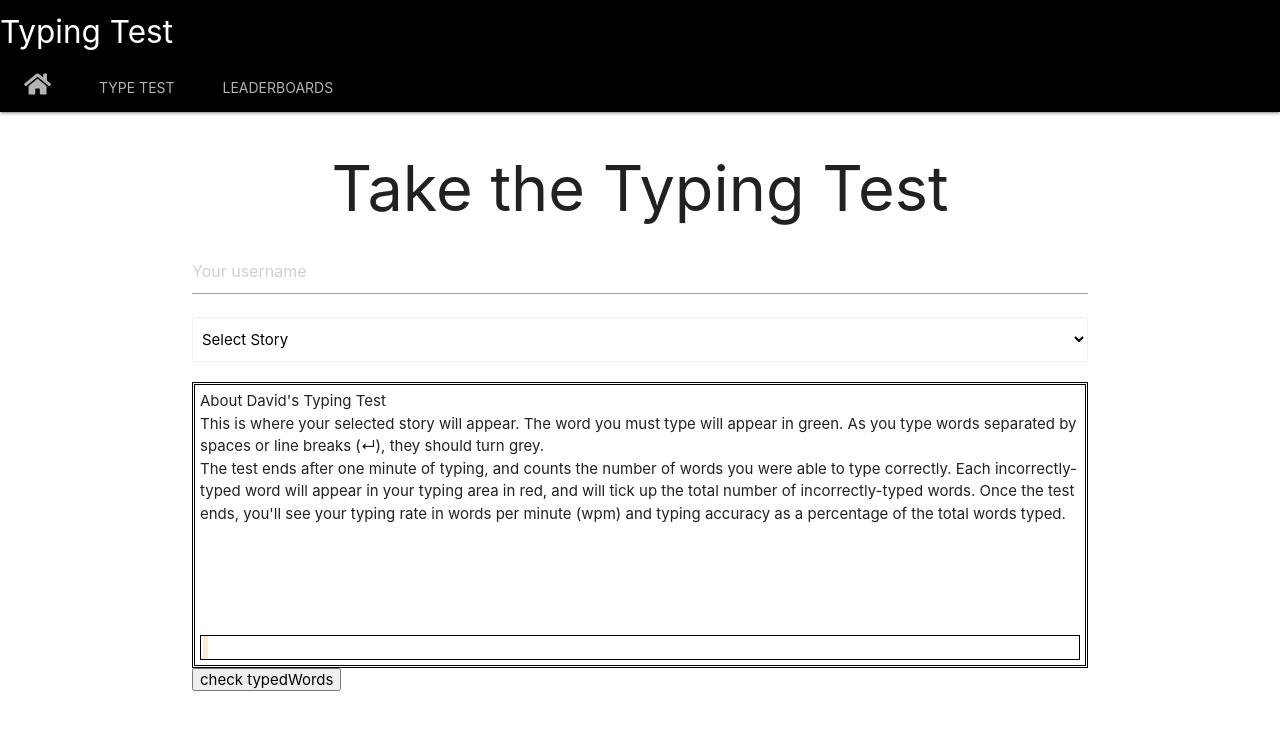
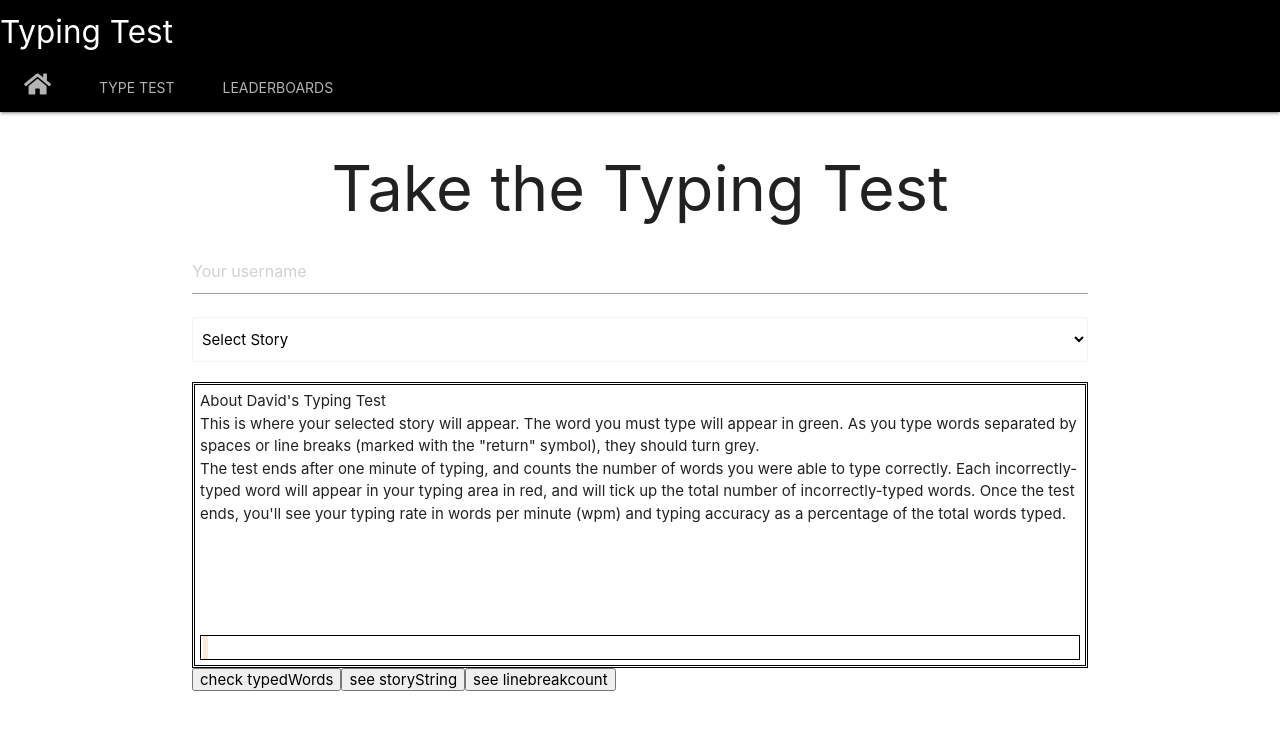
Before and after one commit to davidwu92/Wukityper, a React (Create React App) app in the folder client/: page /typetest in a window 1280 px wide. Shown: the top 730 px of the page. Built offline with nearby package versions, Linux system fonts and the light colour scheme.

Commit message:
storyFunction work

```diff
--- a/client/src/Pages/TypeTest/TypeTest.js
+++ b/client/src/Pages/TypeTest/TypeTest.js
@@ -12,25 +12,19 @@ const TypeTest = () => {
   }
 
   //storyString contains the story to be typed. Empty string if no story selected.
-  const [storyString, setStoryString] = useState("")
-  const aboutString =<>About David's Typing Test
-      <br/>
-      This is where your selected story will appear.
-      The word you must type will appear in green.
-      As you type words separated by spaces or line breaks (↵), they should turn grey.
-      <br/>
-      The test ends after one minute of typing, and counts the number of words you were able to type correctly.
-      Each incorrectly-typed word will appear in your typing area in red, and will tick up the total number of incorrectly-typed words.
-      Once the test ends, you'll see your typing rate in words per minute (wpm) and typing accuracy as a percentage of the total words typed.
-    </>
+  const aboutString =`About David's Typing Test↵This is where your selected story will appear. The word you must type will appear in green. As you type words separated by spaces or line breaks (marked with the "return" symbol), they should turn grey.↵The test ends after one minute of typing, and counts the number of words you were able to type correctly. Each incorrectly-typed word will appear in your typing area in red, and will tick up the total number of incorrectly-typed words. Once the test ends, you'll see your typing rate in words per minute (wpm) and typing accuracy as a percentage of the total words typed.`
+  const [storyString, setStoryString] = useState(aboutString)
 
   // Story Selection function; sets storyString to the contents of a story to type.
   const storySelected = () => {
-    document.getElementById(`typedString`).value=[]
-
+    setTypedWords([])
+    setLineBreakCount(0)
     switch (document.getElementById(`storySelect`).value) {
+      case `0`:
+        setStoryString(aboutString)
+        break;
       case `story1`:
-        setStoryString(`Story 1: The story of Bob and the rabbits.`)
+        setStoryString(`Story 1: The story of Bob and the rabbits.↵Bob was once a proud farmer who loved to shoot pesky rabbits.`)
         break;
       case `story2`:
         setStoryString(`Story 2: The preamble to the constitution.`)
@@ -48,14 +42,42 @@ const TypeTest = () => {
         setStoryString(`Story 6: The story of Adam and Eve.`)
         break;
       default:
-        console.log(`You selected nothing.`)
+        setStoryString(aboutString)
     }
   }
 
+  // Issue with string splitting method.
+  const storyFunction = () => <>
+  {
+    storyString.split(" ").map((word, index, array)=>(
+      word.includes("↵")?
+      <>
+        <span className={index<typedWords.length-lineBreakCount-1 ? "blue-text":""}>{word.split("↵")[0]}</span>
+        <br/>
+        <span className={index<typedWords.length-lineBreakCount-1 ? "blue-text":""}>{word.split("↵")[1]}{" "}</span>
+      </>
+      :
+      <><span className={index<typedWords.length-lineBreakCount-1 ? "blue-text":""}>{word}{" "}</span></>
+    ))
+  }
+  </>
+
+  // Issue with string splitting method.
+  // const storyFunction = () =>
+  // <>
+  //   {storyString.split("").map((character, index)=>(
+  //     character==="↵"?<br/>
+  //     :
+  //     index<typedWords.join("").length ?
+  //       <span className={typedWords.join("")[index]===character?"blue-text":"red-text"}>{character}</span>
+  //       :<span>{character}</span>
+  //   ))}
+  // </>
 
   const [typedWords, setTypedWords] = useState([])
-  const handleKeyDown = (e) =>{
-    //this function will handle special key presses in the typing area.
+  const [lineBreakCount, setLineBreakCount]=useState(0)
+
+  const handleKeyDown = (e) =>{//this function will handle special key presses in the typing area.
     // console.log(e.keyCode)
     // console.log(e.key)
     if (e.keyCode === 8){
@@ -63,6 +85,10 @@ const TypeTest = () => {
       if (typedWords[0]){
         let newArray = typedWords
         if(typedWords[typedWords.length-1]===""){ //if the last thing typed was space/enter...
+          let previousString = newArray[newArray.length-2]
+          if(previousString[previousString.length-1]==="↵"){
+            setLineBreakCount(lineBreakCount=>lineBreakCount-1)
+          }
           let previousWord = newArray[newArray.length-2].length>1 ?
             newArray[newArray.length-2].slice(0, -1):""
           newArray.splice(-2,2, previousWord)
@@ -70,7 +96,7 @@ const TypeTest = () => {
           document.getElementById("typedString").innerHTML = null
         } else { //if the last thing typed was a character...
           let previousWord = newArray[newArray.length-1].length>1 ?
-            newArray[newArray.length-1].slice(0, -1) :""
+            newArray[newArray.length-1].slice(0, -1):""
           newArray.splice(-1, 1, previousWord)
           setTypedWords(JSON.parse(JSON.stringify(newArray)))
           document.getElementById("typedString").innerHTML = null
@@ -86,8 +112,7 @@ const TypeTest = () => {
     // if (e.keyCode === 18){console.log("You pressed Alt.")}
     // if(e.keyCode === 32){console.log("You pressed Space.")}
   }
-  const handleKeyPress = (e) => {
-    //this function will handle any non-special key presses. Gives charCodes.
+  const handleKeyPress = (e) => {//this function will handle any non-special key presses. Gives charCodes.
     // console.log("character code: ")
     // console.log(e.charCode)
     // console.log(e.key)
@@ -100,7 +125,6 @@ const TypeTest = () => {
       }
     } else { //typedWords isn't empty
       let newArray = typedWords
-
       if(e.charCode ===32){ //when Space is pressed...
         e.preventDefault()
         //add " " to last element...
@@ -110,12 +134,13 @@ const TypeTest = () => {
         document.getElementById("typedString").innerHTML = null
       } else if (e.charCode === 13){ //when Enter is pressed...
         e.preventDefault()
+        setLineBreakCount(lineBreakCount=>lineBreakCount+1)
         //add "↵" to last element...
         newArray[newArray.length-1] = newArray[newArray.length-1] + "↵"
         newArray[newArray.length] = ""
         setTypedWords(JSON.parse(JSON.stringify(newArray)))
         document.getElementById("typedString").innerHTML = null
-      } else { //non-Space, non-Enter was pressed.
+      } else { //non-Space, non-Enter character registered.
         e.preventDefault()
         newArray[newArray.length-1] = newArray[newArray.length-1] + e.key
         setTypedWords(JSON.parse(JSON.stringify(newArray)))
@@ -125,6 +150,16 @@ const TypeTest = () => {
       console.log(typedWords)
     }
   }
+
+  const typedFunction = () => <>
+    {typedWords.length ? typedWords.map((word, index, array)=>(
+      word[word.length-1]!=="↵" ?
+          storyString.split(/↵| /)[index]!==word.slice(0,-1) && index<array.length-1 ?
+          <><span className="red-text"><u>{word.slice(0,-1)}</u>{" "}</span></>:<span>{word}</span>
+        : storyString.split(/↵| /)[index]!==word.slice(0,-1) && index<array.length-1 ?
+        <><span className="red-text"><u>{word.slice(0,-1)}</u></span><br/></>:<><span>{word.slice(0,-1)}</span><br/></>
+    )):null}
+  </>
 
   return(
     <div className="container">
@@ -167,17 +202,14 @@ const TypeTest = () => {
       <div style={{border: "black", borderWidth: "3px", borderStyle:"double", padding:"5px"}}>
         {/* Story content */}
         <div id="testStoryArea" style={{overflowX: "scroll", height:"30vh"}}>
-          {storyString ? storyString : aboutString}
+          {storyFunction()}
         </div>
 
         {/* Typing area as a DIV */}
         <div style={{textIndent:"2px", width:"100%", border:"black", overflowX:"auto",
               borderStyle:"solid", borderWidth:"1px", margin:"5px 0px 0px 0px"}}>
             {/* Previously-typed words appear here. */}
-            {typedWords.length ? typedWords.map((word, index, array)=>(
-              word[word.length-1]!=="↵" ? <span>{word}</span>
-              :<><span>{word.slice(0,-1)}</span><br/></>
-            )):null}
+            {typedFunction()}
 
             {/* editable typing area: 1 character at a time. */}
             <div style={{display: "inline-block", backgroundColor:"antiquewhite", margin:"none",
@@ -191,6 +223,8 @@ const TypeTest = () => {
 
       <div>
         <button onClick={()=>{console.log(typedWords)}}>check typedWords</button>
+        <button onClick={()=>{console.log(storyString.split(" "))}}>see storyString</button>
+        <button onClick={()=>{console.log(lineBreakCount)}}>see linebreakcount</button>
       </div>
     </div>
   )
```
